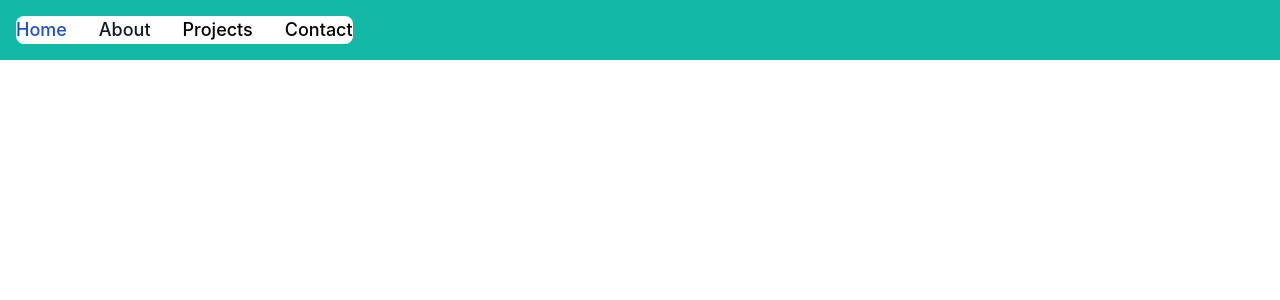
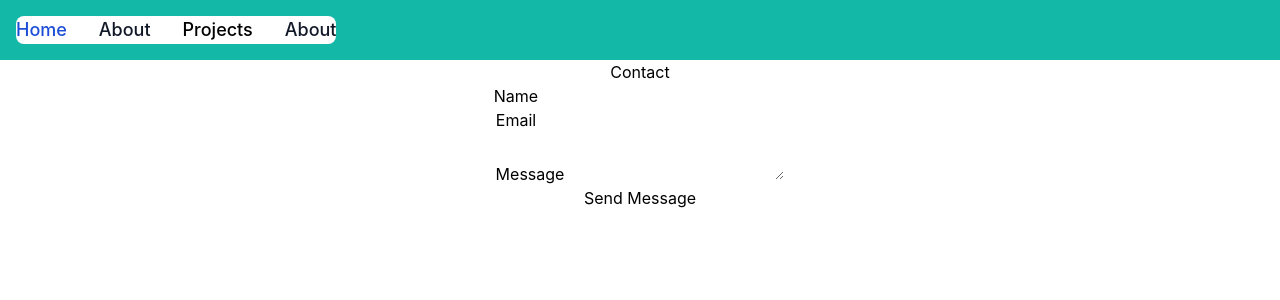
Before and after one commit to Josephsomethingelse12341/portfolio, a React (Create React App) app: page /contact in a window 1280 px wide. Shown: the top 300 px of the page. Built offline with nearby package versions, Linux system fonts and the light colour scheme.

Commit message:
template for email (functional soon)

```diff
--- a/src/App.js
+++ b/src/App.js
@@ -3,6 +3,7 @@ import './App.css';
 import Navbar from './components/Navbar';
 import Home from './components/Home';
 import About from './components/About';
+import Contact from './components/Contact';
 import { Routes, Route, useRoutes, BrowserRouter } from 'react-router-dom';
 
 function App() {
@@ -15,6 +16,7 @@ function App() {
         <Routes>
           <Route path="/" element={<Home />} />
           <Route path="/about" element={<About />} />
+          <Route path="/contact" element={<Contact />} />
         </Routes>
       </BrowserRouter>
     </div>
--- /dev/null
+++ b/src/components/Contact.js
@@ -0,0 +1,26 @@
+export const Contact = () => {
+    return (
+        <div>
+        <h1>Contact</h1>
+        <section className="--section--contact">
+            <form classname="--form-control--card rounded ">
+                <div className="form-control">
+                    <label htmlFor="name">Name</label>
+                    <input type="text" id="name" name="name" />
+                </div>
+                <div className="form-control">
+                    <label htmlFor="email">Email</label>
+                    <input type="text" id="email" name="email" />
+                </div>
+                <div className="form-control">
+                    <label htmlFor="message">Message</label>
+                    <textarea id="message" name="message"></textarea>
+                </div>
+                <button type="submit">Send Message</button>
+            </form>
+        </section>
+        </div>
+    )
+}
+
+export default Contact;
--- a/src/components/Navbar.js
+++ b/src/components/Navbar.js
@@ -45,7 +45,7 @@ export const NavBar = () => {
                       <a href="/" className={activeLink === 'home' ? 'active navbar-link' : 'navbar-link'} onClick={() => onUpdateActiveLink('home')} class="block py-2 pl-3 pr-4 text-white bg-blue-700 rounded md:bg-transparent md:text-blue-700 md:p-0 dark:text-white md:dark:text-blue-500" aria-current="page">Home</a>
                       <a href="/about" className={activeLink === 'about' ? 'active navbar-link' : 'navbar-link'} onClick={() => onUpdateActiveLink('about')} class="hover:transition-all block py-2 pl-3 pr-4 text-gray-900 rounded hover:bg-gray-100 md:hover:bg-transparent md:border-0 md:hover:text-blue-700 md:p-0 dark:text-white md:dark:hover:text-blue-500 dark:hover:bg-gray-700 dark:hover:text-white md:dark:hover:bg-transparent">About</a>
                       <NavLink href="#" class="block py-2 pl-3 pr-4 text-gray-900 rounded hover:bg-gray-100 md:hover:bg-transparent md:border-0 md:hover:text-blue-700 md:p-0 dark:text-white md:dark:hover:text-blue-500 dark:hover:bg-gray-700 dark:hover:text-white md:dark:hover:bg-transparent">Projects</NavLink>
-                      <NavLink href="#" class="block py-2 pl-3 pr-4 text-gray-900 rounded hover:bg-gray-100 md:hover:bg-transparent md:border-0 md:hover:text-blue-700 md:p-0 dark:text-white md:dark:hover:text-blue-500 dark:hover:bg-gray-700 dark:hover:text-white md:dark:hover:bg-transparent">Contact</NavLink>
+                      <a href="/contact" className={activeLink === 'contact' ? 'active navbar-link' : 'navbar-link'} onClick={() => onUpdateActiveLink('contact')} class="hover:transition-all block py-2 pl-3 pr-4 text-gray-900 rounded hover:bg-gray-100 md:hover:bg-transparent md:border-0 md:hover:text-blue-700 md:p-0 dark:text-white md:dark:hover:text-blue-500 dark:hover:bg-gray-700 dark:hover:text-white md:dark:hover:bg-transparent">About</a>
                   </Nav>
                 </div>
               </div>
```
